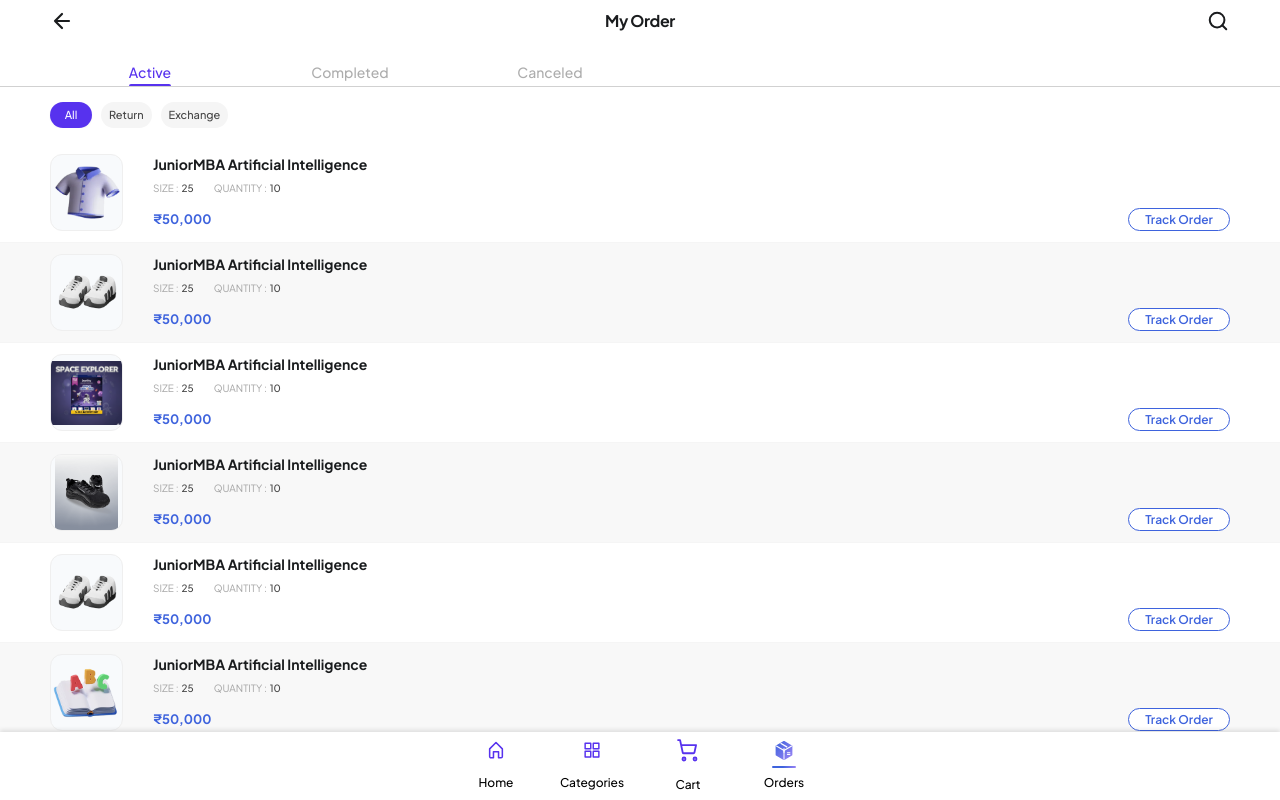
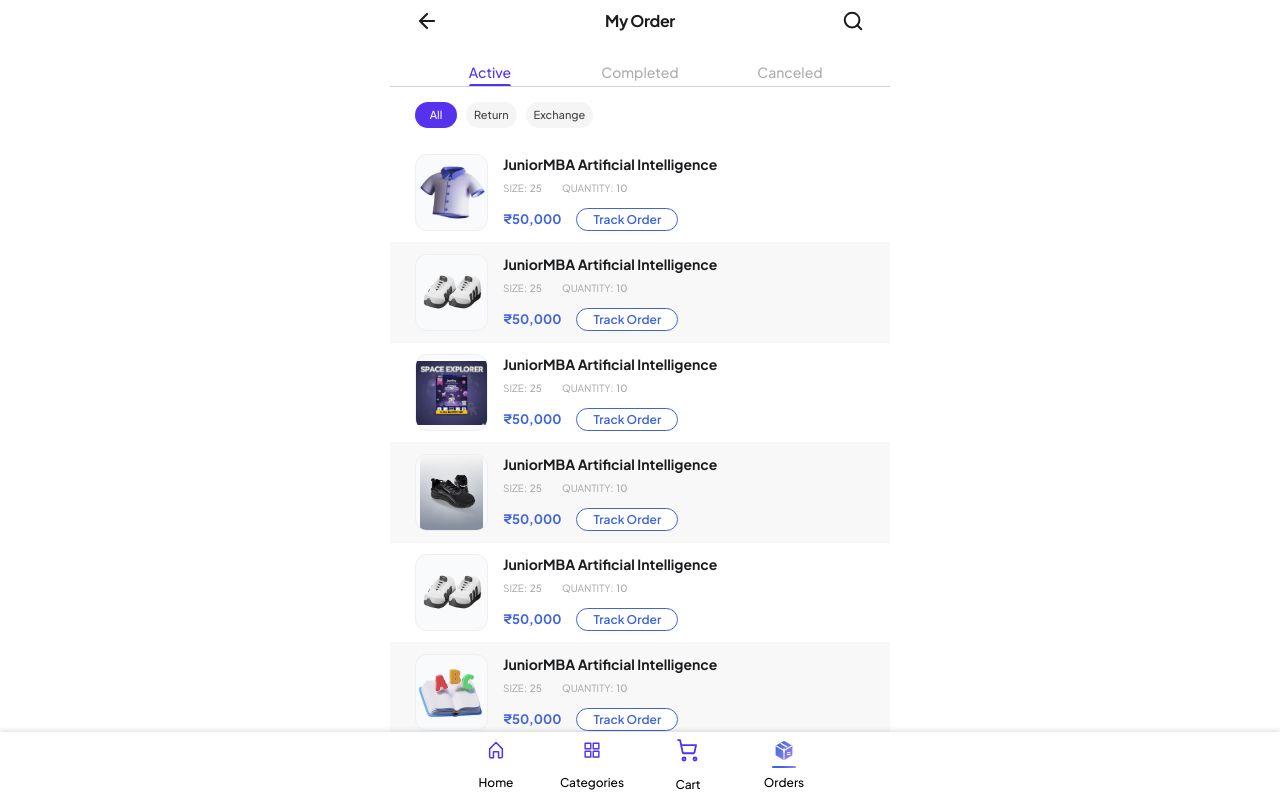
Before and after one commit to shreeram-kaudare-tc/student-kare, an Angular app in the folder student-kare-fe/: page /my-order in a window 1280 px wide. Built offline with nearby package versions, Linux system fonts and the light colour scheme.

Commit message:
correct my order screen layout

```diff
--- a/student-kare-fe/src/app/pages/my-order/my-order.html
+++ b/student-kare-fe/src/app/pages/my-order/my-order.html
@@ -1,4 +1,7 @@
 <div class="relative w-full h-[100dvh] bg-white flex flex-col overflow-hidden font-jakarta">
+
+  <!-- Main Responsive Container -->
+  <div class="flex-1 w-full max-w-[500px] mx-auto flex flex-col overflow-hidden h-full">
 
     <!-- Scrollable content: Balanced padding to clear navigation bar -->
     <div class="flex-1 overflow-y-auto bg-white [scrollbar-width:none] [&::-webkit-scrollbar]:hidden pb-[100px]">
@@ -7,7 +10,7 @@
       <div class="w-full flex flex-col pt-0 bg-white sticky top-0 z-30">
 
         <!-- Title Row -->
-      <div class="flex items-center justify-between px-[clamp(24px,5vw,50px)] py-[10px] h-[41px]">
+        <div class="flex items-center justify-between px-[25px] py-[10px] h-[41px]">
           <button (click)="goBack()" class="w-[24px] h-[24px] flex items-center justify-center active:scale-95 transition-transform">
             <svg width="24" height="24" viewBox="0 0 24 24" fill="none" stroke="#1A1C1E" stroke-width="2.2" stroke-linecap="round" stroke-linejoin="round">
               <path d="M19 12H5M12 5l-7 7 7 7" />
@@ -28,7 +31,7 @@
         <!-- Tabs + Chips Block -->
         <div class="flex flex-col">
           <!-- Tab bar: With Gray Line divider -->
-        <div class="flex bg-white h-[28px] px-[clamp(24px,5vw,50px)] border-b-[1.5px] border-[#D1D1D1]">
+          <div class="flex bg-white h-[28px] px-[25px] border-b-[1.5px] border-[#D1D1D1]">
             @for (tab of tabs; track tab.key) {
             <button (click)="activeTab = tab.key" class="flex-1 max-w-[200px] flex flex-col items-center justify-center outline-none h-full">
               <div class="relative h-full flex flex-col items-center justify-center w-fit">
@@ -49,7 +52,7 @@
           <div class="h-[15px]"></div>
 
           <!-- Filter chips: Exactly per Frame 1686563914 -->
-        <div class="flex items-center gap-[9px] px-[clamp(24px,5vw,50px)] h-[26px] overflow-x-auto [scrollbar-width:none] [&::-webkit-scrollbar]:hidden justify-start">
+          <div class="flex items-center gap-[9px] px-[25px] h-[26px] overflow-x-auto [scrollbar-width:none] [&::-webkit-scrollbar]:hidden justify-start">
             @for (chip of chips; track chip) {
             <button (click)="activeChip = chip"
                     class="h-[26px] min-w-[42px] px-[8px] py-[4px] rounded-[16px] text-[11px] font-medium transition-all duration-200 flex-shrink-0 active:scale-90 flex items-center justify-center"
@@ -70,7 +73,7 @@
       <!-- Order list -->
       <div class="w-full flex flex-col gap-0 bg-white">
         @for (order of filteredOrders; track order.id; let i = $index) {
-      <div class="flex items-center w-full min-h-[99px] py-[11px] px-[clamp(24px,5vw,50px)] gap-[clamp(15px,3vw,30px)] transition-all border-b border-[#F5F5F5]"
+        <div class="flex items-center w-full min-h-[99px] py-[11px] px-[25px] gap-[15px] transition-all border-b border-[#F5F5F5]"
              [class.bg-[#F8F8F8]]="i % 2 !== 0"
              [class.bg-white]="i % 2 === 0">
 
@@ -78,35 +81,32 @@
             <img [src]="order.image" [alt]="order.name" class="w-full h-full object-contain" />
           </div>
 
-        <div class="flex flex-col flex-1 min-w-0 justify-between h-[77px]">
-          <div class="flex flex-col gap-[7px]">
-            <div class="flex flex-col gap-[4px] h-[20px]">
-              <h3 class="text-[clamp(13px,2.5vw,14px)] font-bold text-[#1A1C1E] leading-[20px] line-clamp-1">
+          <div class="flex flex-col flex-1 min-w-0 h-[77px]">
+            <!-- Top section -->
+            <div class="flex flex-col">
+              <h3 class="text-[14px] font-bold text-[#1A1C1E] leading-[20px] line-clamp-1">
                 {{ order.name }}
               </h3>
-            </div>
-            <div class="flex items-center gap-[20px] h-[13px]">
+              <div class="flex items-center gap-[20px] mt-[7px]">
                 <div class="flex items-baseline gap-[3px]">
-                <span class="text-[10px] text-[#A6A6A6] font-normal leading-none uppercase">Size :</span>
-                <span class="text-[10px] text-[#464646] font-medium leading-none">{{ order.size }}</span>
+                  <span class="text-[10px] text-[#A6A6A6] font-normal uppercase">Size:</span>
+                  <span class="text-[10px] text-[#A6A6A6] font-medium">{{ order.size }}</span>
                 </div>
                 <div class="flex items-baseline gap-[3px]">
-                <span class="text-[10px] text-[#A6A6A6] font-normal leading-none uppercase">Quantity :</span>
-                <span class="text-[10px] text-[#464646] font-medium leading-none">{{ order.quantity }}</span>
+                  <span class="text-[10px] text-[#A6A6A6] font-normal uppercase">Quantity:</span>
+                  <span class="text-[10px] text-[#A6A6A6] font-medium">{{ order.quantity }}</span>
                 </div>
               </div>
             </div>
 
-          <div class="flex items-center justify-between gap-[5px] mt-auto">
-            <div class="w-[54px] h-[18px] flex items-center">
+            <!-- Vertical Gap per Figma Spec (21px) -->
+            <div class="h-[21px]"></div>
+
+            <!-- Bottom section -->
+            <div class="flex items-center justify-start gap-[15px]">
               <span class="text-[13px] font-bold text-[#3E63DD] leading-none">₹{{ order.price | number }}</span>
-            </div>
               <button (click)="trackOrder(order)"
-                    class="w-[102px] h-[23px] rounded-full px-[16px] text-[12px] font-semibold transition-all active:scale-95 whitespace-nowrap border border-[#3E63DD] leading-none flex items-center justify-center"
-                    [class.bg-white]="!selectedOrderIds.has(order.id)"
-                    [class.text-[#3E63DD]]="!selectedOrderIds.has(order.id)"
-                    [class.bg-[#3E63DD]]="selectedOrderIds.has(order.id)"
-                    [class.text-white]="selectedOrderIds.has(order.id)">
+                      class="w-[102px] h-[23px] rounded-full px-[16px] text-[12px] font-semibold transition-all active:scale-95 whitespace-nowrap border border-[#3E63DD] leading-none flex items-center justify-center bg-white text-[#3E63DD] hover:bg-[#3E63DD] hover:text-white">
                 Track Order
               </button>
             </div>
@@ -127,6 +127,8 @@
       </div>
     </div>
 
+    <!-- Bottom Nav centered with content -->
     <app-bottom-nav></app-bottom-nav>
+  </div>
 
 </div>
```
Lines whose indentation alone changed are shown as unchanged.
